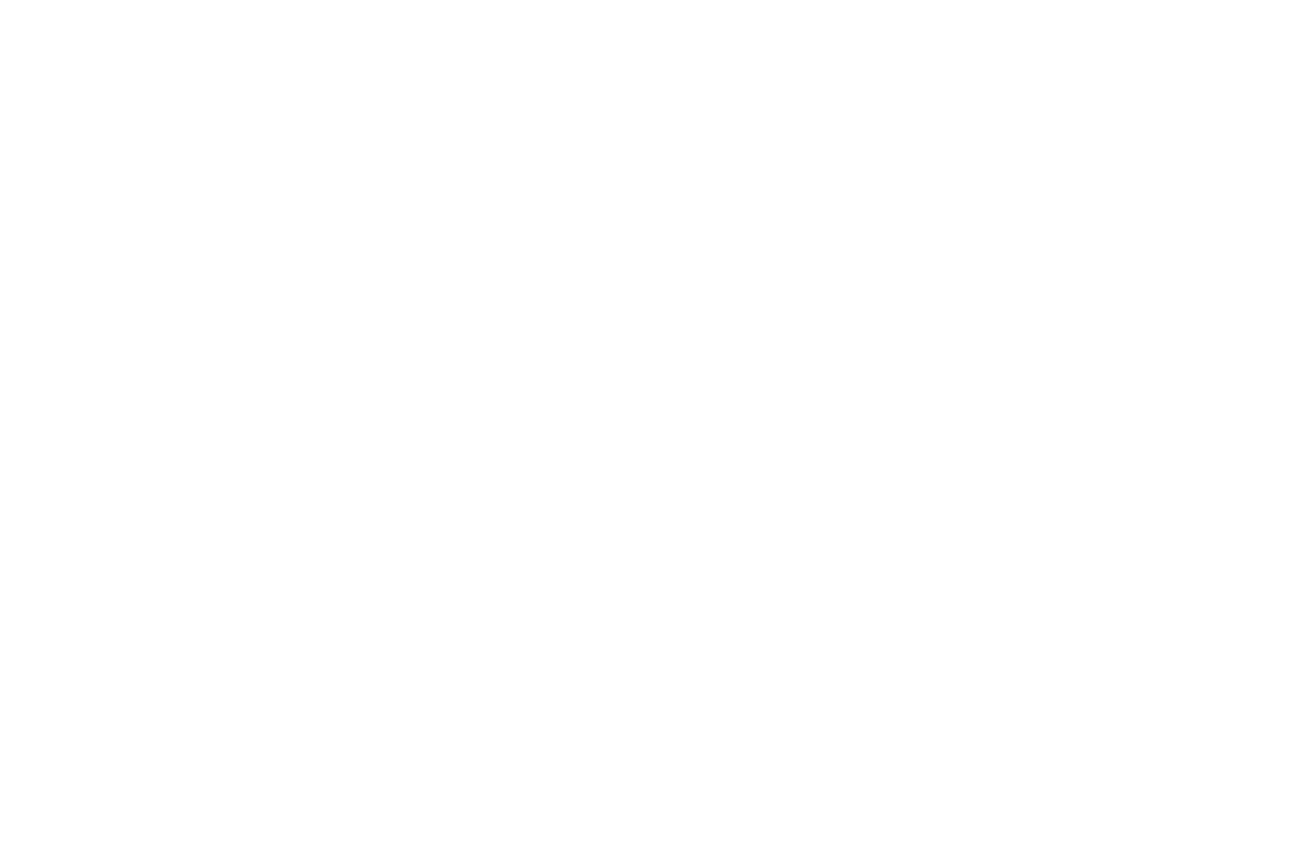
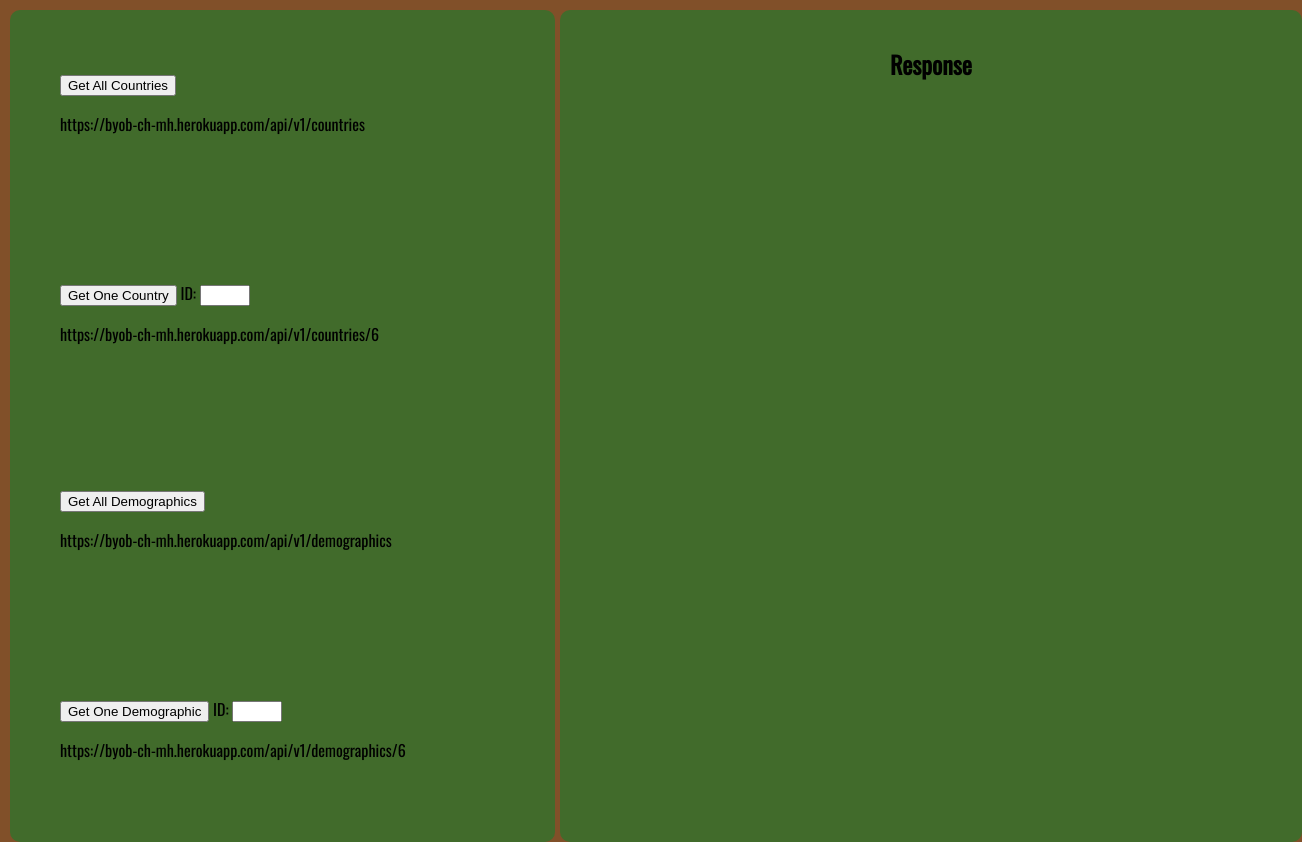
Before and after one commit to Haub/byob, a website: page frontEnd/index.html in a window 1280 px wide. Shown: the whole page, 1302 px wide, since content can reach past the window. Before the commit the page ends 800 px from the top, so only its background shows below. Drawn offline with nearby package versions, Linux system fonts and the light colour scheme.

Commit message:
Add Frontend page

```diff
--- a/frontEnd/index.html
+++ b/frontEnd/index.html
@@ -1,9 +1,38 @@
 <html>
   <head>
-    <link rel="stylesheet" type="text/css" href="/styles.css">
+    <link rel="stylesheet" href="styles.css">
+    <link href="https://fonts.googleapis.com/css?family=Oswald" rel="stylesheet">
   </head>
   <body>
     <main>
+      <article class='url-section'>
+        <section class='link'>
+          <button class='get-button all-countries'>Get All Countries</button>
+          <p>https://byob-ch-mh.herokuapp.com/api/v1/countries</p>
+        </section>
+        <section class='link'>
+          <button class='get-button one-country'>Get One Country</button>
+          <p class='id'>ID:</p>
+          <input type='number' class='country-id input'></input>
+          <p>https://byob-ch-mh.herokuapp.com/api/v1/countries/6</p>
+        </section>
+        <section class='link'>
+          <button class='get-button all-demographics'>Get All Demographics</button>
+          <p>https://byob-ch-mh.herokuapp.com/api/v1/demographics</p>
+        </section>
+        <section class='link'>
+          <button class='get-button one-demographic'>Get One Demographic</button>
+          <p class='id'>ID:</p>
+          <input type='number' class='demo-id input'></input>
+          </span>
+          <p>https://byob-ch-mh.herokuapp.com/api/v1/demographics/6</p>
+        </section>
+      </article>
+      <article class='response'>
+        <h2>Response</h2>
+      </article>
     </main>
   </body>
+  <script src="https://ajax.googleapis.com/ajax/libs/jquery/3.3.1/jquery.min.js"></script>
+  <script src="scripts.js"></script>
 </html>
--- a/frontEnd/scripts.js
+++ b/frontEnd/scripts.js
@@ -0,0 +1,56 @@
+
+
+$('.all-countries').on('click', async () => {
+  const all = await allCountries()
+  $('.json').remove()
+  all.forEach(country => {
+    $('.response').append(`<p class='json'>${JSON.stringify(country)}</p>`)
+
+  })
+})
+
+$('.one-country').on('click', async () =>  {
+  const one = await oneCountry()
+  $('.json').remove()
+  $('.response').append(`<p class='json'>${JSON.stringify(one)}</p>`)
+})
+
+$('.all-demographics').on('click', async () => {
+  const all = await allDemographics()
+  $('.json').remove()
+  all.forEach(demo => {
+    $('.response').append(`<p class='json'>${JSON.stringify(demo)}</p>`)
+  })
+})
+
+$('.one-demographic').on('click', async () => {
+  const one = await oneDemographic()
+  $('.json').remove()
+  $('.response').append(`<p class='json'>${JSON.stringify(one)}</p>`)
+})
+
+const allCountries = async () => {
+  const response = await fetch('https://byob-ch-mh.herokuapp.com/api/v1/countries')
+  const data = await response.json()
+  return await data
+}
+
+const oneCountry = async () => {
+  let countryId = $('.country-id').val()
+  const response = await fetch(`https://byob-ch-mh.herokuapp.com/api/v1/countries/${countryId || 1}`)
+  const data = await response.json()
+  return await data
+}
+
+const allDemographics = async () => {
+  const response = await fetch('https://byob-ch-mh.herokuapp.com/api/v1/demographics')
+  const data = await response.json()
+  return await data
+}
+
+const oneDemographic = async () => {
+  let demographicId = $('.demo-id').val()
+  const response = await fetch(`https://byob-ch-mh.herokuapp.com/api/v1/demographics/${demographicId || 1}`)
+  const data = await response.json()
+  return await data
+}
--- a/frontEnd/styles.css
+++ b/frontEnd/styles.css
@@ -1,3 +1,60 @@
+html {
+  height: 100vh;
+  background-color: #815029;
+  font-family: 'Oswald', sans-serif;
+  padding: 10px;
+  margin: 0px;
+}
+
+body {
+  margin: 0px;
+}
+
+h2 {
+  display: flex;
+  justify-content: center;
+}
+
 main {
-  background-color: grey;
+  display: grid;
+  grid-template-areas:
+    "a b b b b"
+    "c c c c c";
+  grid-gap: 5px;
+    height: 100%;
+  border-radius: 10%;
 }
+
+input[type=number]::-webkit-inner-spin-button,
+input[type=number]::-webkit-outer-spin-button {
+  -webkit-appearance: none;
+  margin: 0;
+}
+
+.url-section {
+  display: flex;
+  background-color: #416B2B;
+  flex-direction: column;
+  justify-content: space-around;
+  height: 100%;
+  padding-left: 50px;
+  border-radius: 10px;
+}
+
+.response {
+  padding: 1em;
+  grid-area: b;
+  background-color: #416B2B;
+  overflow: scroll;
+  height: 100vh;
+  width: 100%;
+  border-radius: 10px;
+}
+
+.id {
+  display: inline;
+}
+
+.input {
+  width: 50px;
+}
```
